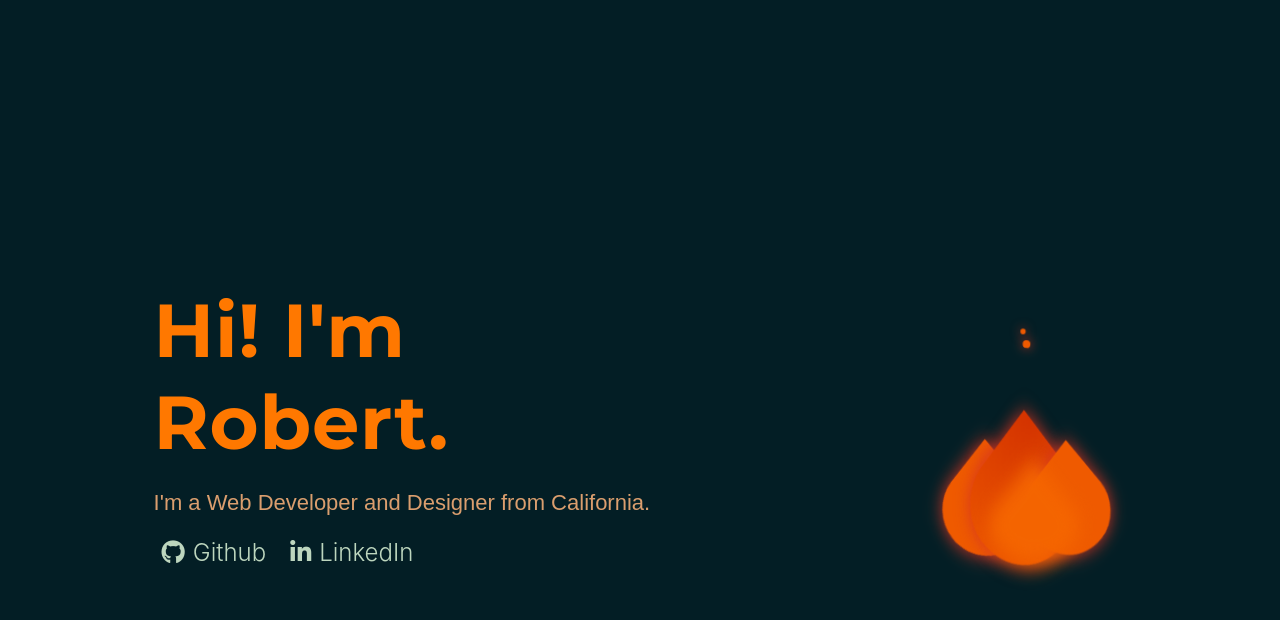
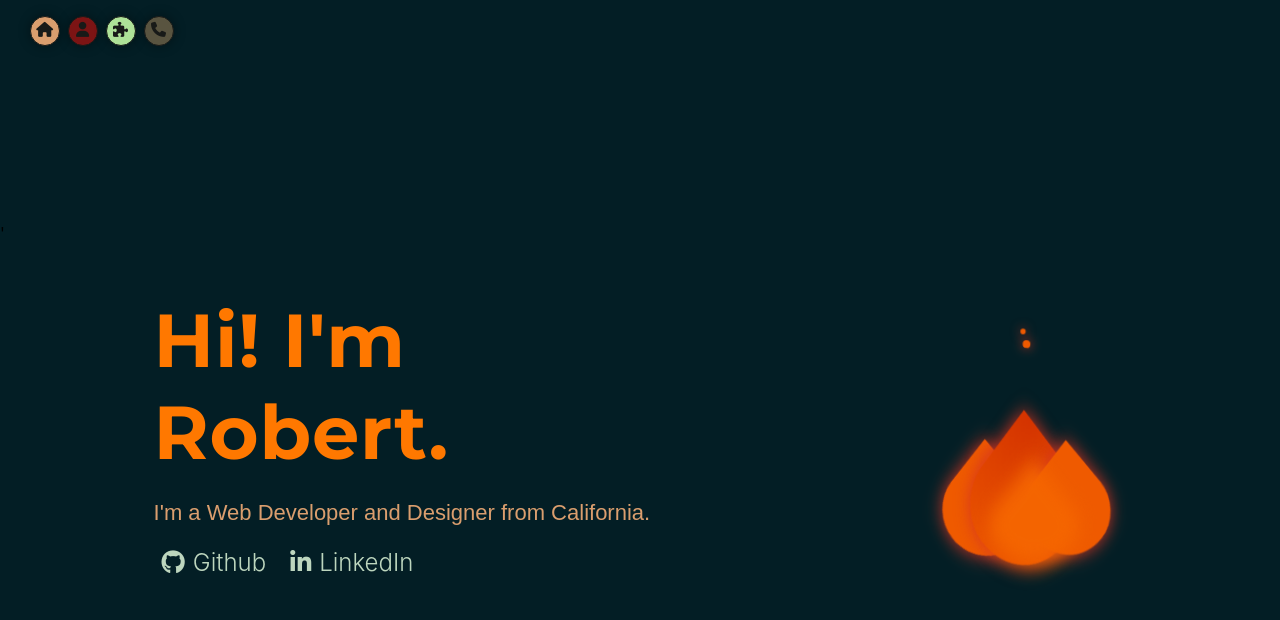
Before and after one commit to rschm007/portfolio_v3, a React (Create React App) app: page / in a window 1280 px wide. Shown: the top 620 px of the page. Built offline with nearby package versions, Linux system fonts and the light colour scheme.

Commit message:
navbutton styles

```diff
--- a/src/components/Navigation/index.js
+++ b/src/components/Navigation/index.js
@@ -5,8 +5,8 @@ const Navigation = (props) => {
     return (
         <nav>
             <Wrapper class="navigation">
-                <NavButton class="home" href="/" icon="far fa-home" />
-                <NavButton class="about" href="/about" icon="far fa-user" />
+                <NavButton class="home" href="/" icon="fas fa-home" />
+                <NavButton class="about" href="/about" icon="fas fa-user" />
                 <NavButton class="portfolio" href="/portfolio" icon="fas fa-puzzle-piece" />
                 <NavButton class="contact" href="/contact" icon="fas fa-phone" />
             </Wrapper>
--- a/src/pages/Main/index.js
+++ b/src/pages/Main/index.js
@@ -8,14 +8,14 @@ import LinkButton from '../../components/LinkButton';
 const Main = (props) => {
     return (
         <Wrapper class="background">
-            {/* <Navigation />'      */}
+            <Navigation />'
 
             <Header tag="h1" content="Hi! I'm Robert." class="header_main__hero">
                 <Subtitle tag="p" content="I'm a Web Developer and Designer from California." class="header_main__subtitle" />
 
                 <Wrapper class="flex_row buttons">
-                    <LinkButton href="https://github.com/rschm007" icon="fab fa-github" content="Github" underline="true" />
-                    <LinkButton href="https://www.linkedin.com/in/robert-schmahl/" icon="fab fa-linkedin-in" content="LinkedIn" underline="true" />
+                    <LinkButton href="https://github.com/rschm007" icon="fab fa-github" content="Github" />
+                    <LinkButton href="https://www.linkedin.com/in/robert-schmahl/" icon="fab fa-linkedin-in" content="LinkedIn" />
                 </Wrapper>
             </Header>
 
--- a/src/styles/_mixins.scss
+++ b/src/styles/_mixins.scss
@@ -23,12 +23,14 @@
 // flexbox classes
 @mixin flex($direction: null, $wrap: null) {
     display: flex;
-    flex-direction: $direction;
     flex-wrap: $wrap;
 
     @if $direction == center {
         align-items: center;
         justify-items: center;
+    }
+    @else {
+        flex-direction: $direction;
     }
 }
 
@@ -75,3 +77,16 @@
     -ms-transform: $property;
     transform: $property;
 }
+
+// shadows
+@mixin box-shadow($top: 0, $left: 0px, $blur: 12px, $color: rgba(0, 0, 0, 0.4), $inset: false) {
+    @if $inset {
+      -webkit-box-shadow:inset $top $left $blur $color;
+      -moz-box-shadow:inset $top $left $blur $color;
+      box-shadow:inset $top $left $blur $color;
+    } @else {
+      -webkit-box-shadow: $top $left $blur $color;
+      -moz-box-shadow: $top $left $blur $color;
+      box-shadow: $top $left $blur $color;
+    }
+  }
--- a/src/styles/_variables.scss
+++ b/src/styles/_variables.scss
@@ -1,6 +1,7 @@
 // base colors
 $white: #fff;
 $black: #000;
+$offBlack: #181A18;
 
 // color pallete
 $peru: #da9e6e;
--- a/src/styles/components/navigation.scss
+++ b/src/styles/components/navigation.scss
@@ -7,31 +7,47 @@ nav {
 
     .navigation {
         @include flex(row);
-        float: right;
-        margin-right: 2vw;
+        position: fixed;
+        left: 0;
+        margin-left: 2vw;
 
         .nav_button {
+            @include width-height(28px, 28px);
+            @include transition;
+            @include transform(scale(1));
+            @include box-shadow;
+            border: 1px solid $offBlack;
+            display: flex;
+            align-items: center;
+            justify-content: center;
+            border-radius: 100%;
             margin: 0 4px;
 
-            a {
-                @include width-height(32px, 32px);
-                @include border-outline($noBorder: true);
-                opacity: 0.8;
-                border-radius: 100%;
+            &:hover {
+                @include transform(scale(1.2));
+                @include box-shadow($color: $moonSilver);
+                margin: 0 6px;
             }
 
-            &.home a {
+            a {
+                @include width-height($height: 85%);
+                > i {
+                    @include font($color: $offBlack, $size: 15px);
+                }
+            }
+
+            &.home {
                 background-color: $peru;
             }
-            &.about a {
+            &.about {
                 background-color: $maroon;
 
             }
-            &.portfolio a {
+            &.portfolio {
                 background-color: $lightGreen;
 
             }
-            &.contact a {
+            &.contact {
                 background-color: $darkOliveGreen;
             }
         }
```
